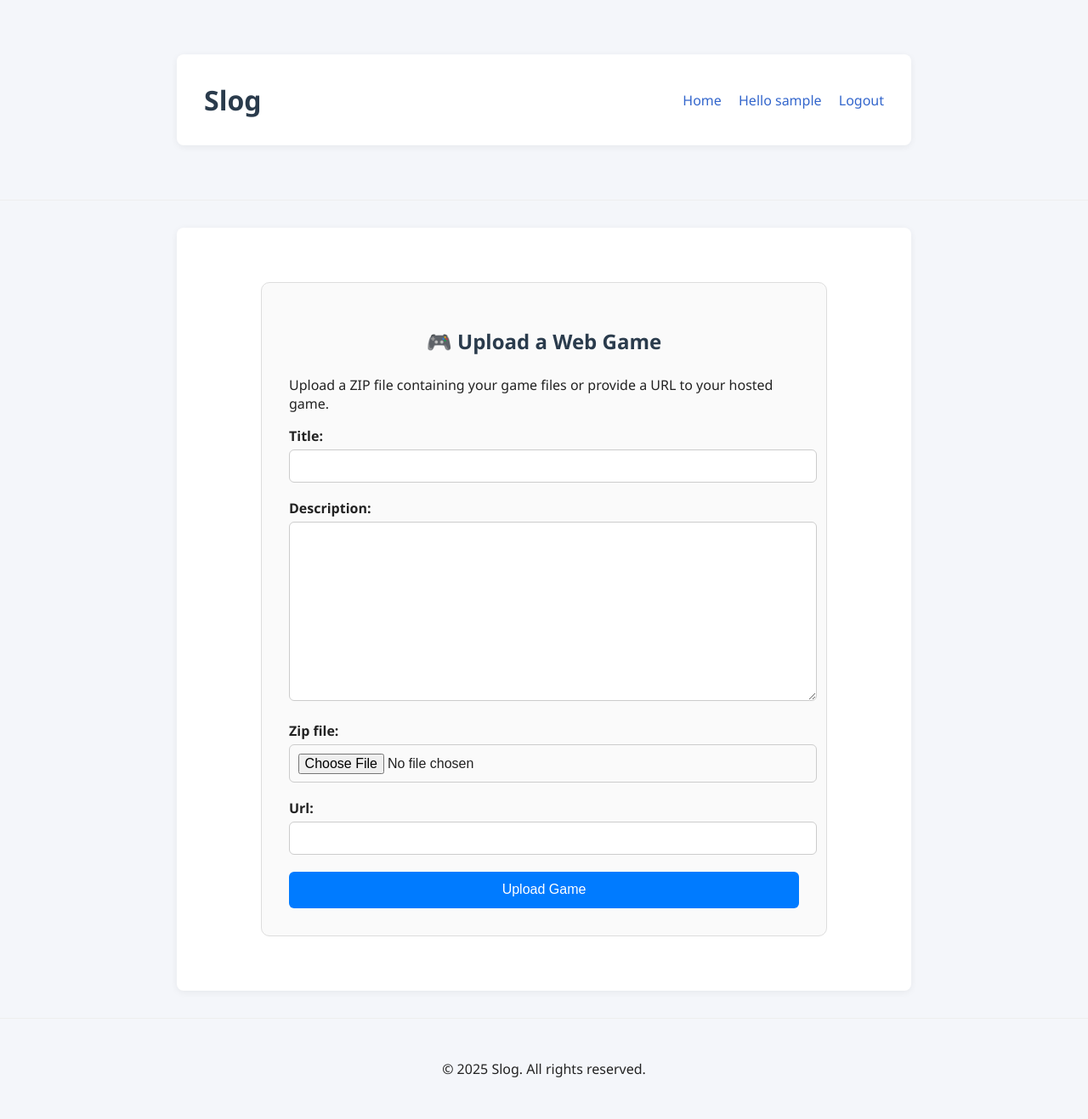
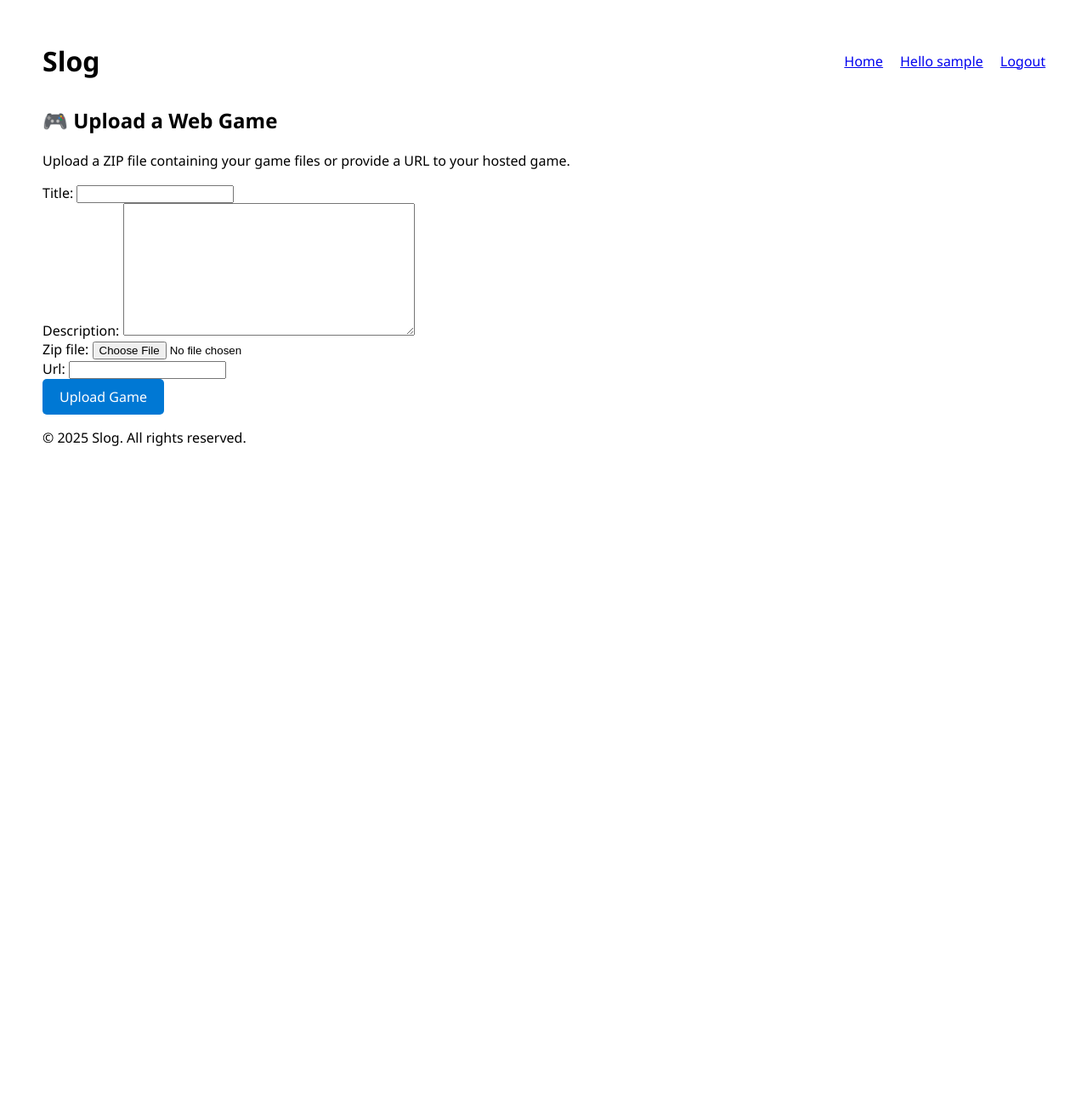
Before and after one commit to 4d1ty/slog, a Django app: page /webgame/upload/ in a window 1280 px wide. Shown: the whole page at 85% size. After the commit the page ends 525 px from the top, so only its background shows below. Run offline with Django 5.2, Linux system fonts and the light colour scheme; the visitor is signed in with stand-in values (Sample User, id 1).

Commit message:
refactor: Simplify CSS styles and enhance button design

```diff
--- a/core/static/styles.css
+++ b/core/static/styles.css
@@ -1,172 +1,13 @@
-/* A basic styling just to make things easy on eyes */
-body {
-    background-color: #f4f6fa;
-    color: #222;
+body{
     font-family: 'Segoe UI', Arial, sans-serif;
-    margin: 0;
-    padding: 0;
+    margin: 50px;
 }
 
-a {
-    color: #3366cc;
-    text-decoration: none;
-}
-
-a:hover {
-    text-decoration: underline;
-}
-
-.container {
-    max-width: 800px;
-    margin: 2rem auto;
-    background: #fff;
-    border-radius: 8px;
-    box-shadow: 0 2px 8px rgba(0, 0, 0, 0.06);
-    padding: 2rem;
-}
-
-h1,
-h2,
-h3 {
-    color: #2a3b4c;
-}
-
-code,
-pre {
-    background: #f0f3f7;
-    border-radius: 4px;
-    padding: 2px 6px;
-    font-family: 'Fira Mono', 'Consolas', monospace;
-}
-
-header {
-    padding: 2rem;
-    background: #f4f6fa;
-    border-bottom: 1px solid #eee;
-}
-
-header>nav {
-    ul {
-        list-style: none;
-        padding: 0;
-    }
-
-    li {
-        display: inline;
-        margin-right: 1rem;
-    }
-}
-
-footer {
-    padding: 2rem;
-    text-align: center;
-    background: #f4f6fa;
-    border-top: 1px solid #eee;
-}
-
-.alert {
-    padding: 1rem;
-    border-radius: 4px;
-    margin-bottom: 1rem;
-}
-
-.alert.error {
-    background: #f8d7da;
-    color: #721c24;
-}
-
-.alert.success {
-    background: #d4edda;
-    color: #155724;
-}
-
-
-.form-container {
-    max-width: 600px;
-    margin: 2rem auto;
-    padding: 2rem;
-    border: 1px solid #ddd;
-    border-radius: 10px;
-    background: #fafafa;
-}
-
-.form-container h2 {
-    text-align: center;
-    margin-bottom: 1.5rem;
-}
-
-.form-group {
-    margin-bottom: 1.2rem;
-}
-
-.form-group label {
-    display: block;
-    margin-bottom: 0.3rem;
-    font-weight: bold;
-}
-
-.form-group input,
-.form-group textarea,
-.form-group select {
-    width: 100%;
-    padding: 0.6rem;
-    border: 1px solid #ccc;
-    border-radius: 6px;
-    font-size: 1rem;
-}
-
-.form-error {
-    color: #d9534f;
-    font-size: 0.9rem;
-}
-
-.btn-submit {
-    width: 100%;
-    padding: 0.8rem;
-    border: none;
-    border-radius: 6px;
-    background: #007BFF;
+button, .btn-submit{
+    all: unset;
+    border-radius: 5px;
+    padding: 10px 20px;
+    background-color: #0078d4;
     color: white;
-    font-size: 1rem;
     cursor: pointer;
 }
-
-.btn-submit:hover {
-    background: #0056b3;
-}
-
-.reactions {
-    display: flex;
-    gap: 1rem;
-    margin-bottom: 1.5rem;
-}
-
-.reactions button {
-    display: flex;
-    align-items: center;
-    gap: 0.4rem;
-    padding: 0.4rem 0.8rem;
-    border: 1px solid #ccc;
-    border-radius: 6px;
-    background: #f0f3f7;
-    cursor: pointer;
-    font-size: 1rem;
-    transition: all 0.2s ease-in-out;
-}
-
-.reactions button:hover {
-    background: #e0e6f0;
-    border-color: #007BFF;
-}
-
-.reactions button.liked {
-    background: #007BFF;
-    color: white;
-    border-color: #0056b3;
-}
-
-.reactions button.disliked {
-    background: #dc3545;
-    color: white;
-    border-color: #a71d2a;
-}
```
